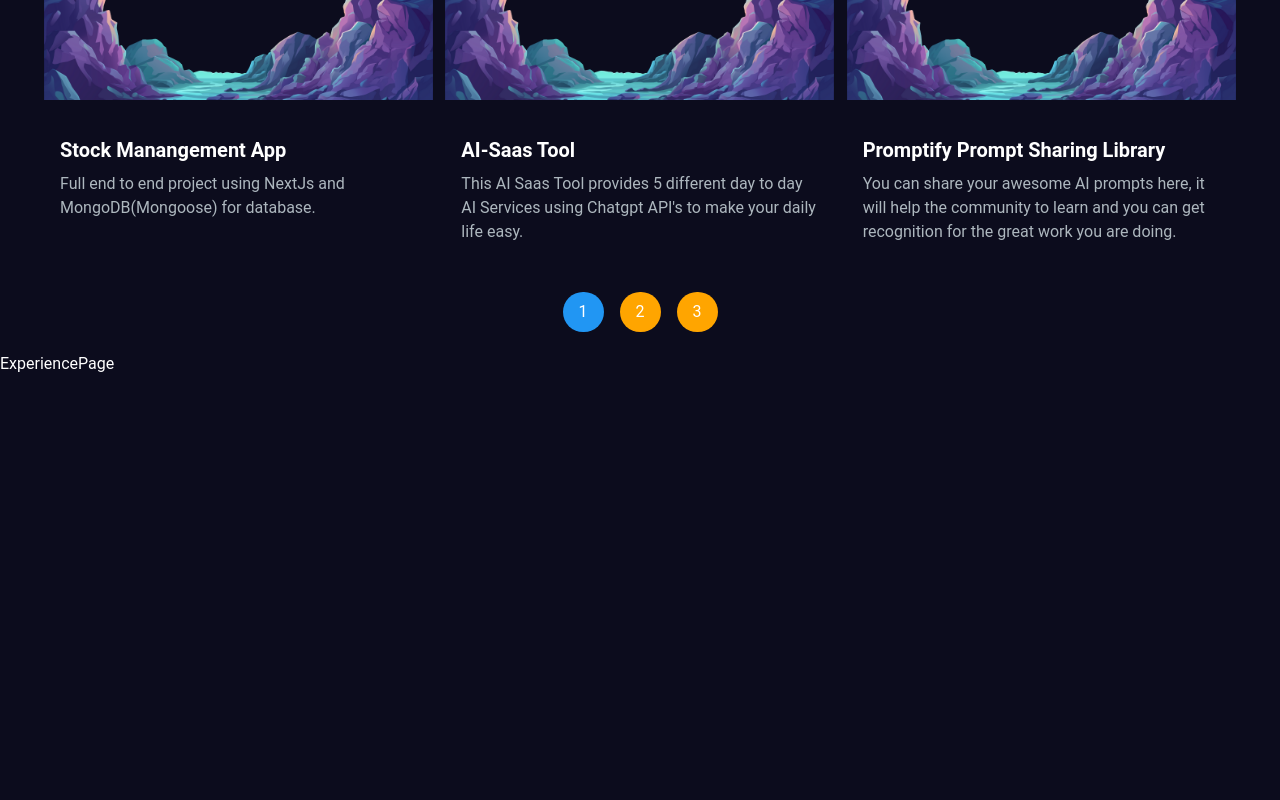
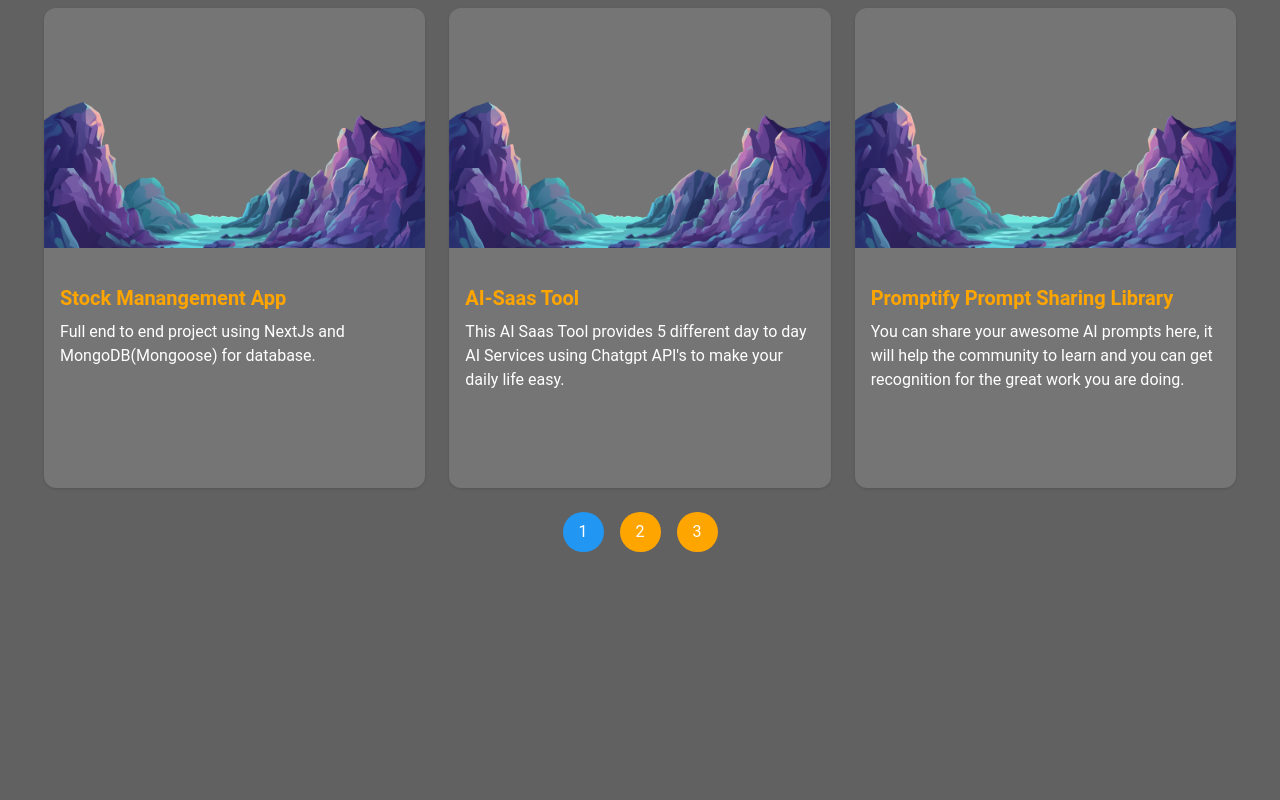
Before and after one commit to aswanthnarayan/Portfolio, a React (Vite) app: page / in a window 1280 px wide. Shown: the part 2180-2980 px from the top of the page. Built offline with nearby package versions, Linux system fonts and the light colour scheme.

Commit message:
minor css changes for project card

```diff
--- a/src/App.jsx
+++ b/src/App.jsx
@@ -34,8 +34,8 @@ function App() {
 
   return (
     // bg-[#0c0c1D]
-    <div className="bg-[#0c0c1D]">
-      <ParticleBg/>
+    <div className="bg-gray-700">
+      {/* <ParticleBg/>  */}
       <div className="max-w-screen relative z-1 text-white flex flex-col">
         <AOSWrapper>
         <Navbar />
--- a/src/components/ProjectCard.jsx
+++ b/src/components/ProjectCard.jsx
@@ -1,21 +1,26 @@
 import React from "react";
-
+import { motion } from "framer-motion";
 const ProjectCard = ({ imgUrl, title, description, gitUrl, previewUrl,delay }) => {
 
   // const delay = 100 * index;
   return (
-    <div data-aos="fade-down" data-aos-delay={delay} data-aos-duration = "700" className="">
+    <motion.div
+    initial={{ opacity: 0, scale: 0.9 }}
+        animate={{ opacity: 1, scale: 1 }}
+        whileHover={{ scale: 1.03 }}
+        transition={{ ease: "easeIn" }}
+    data-aos="fade-down" data-aos-delay={delay}  className="h-[400px] md:h-[450px] lg:h-[480px]  rounded-xl shadow bg-gray-600">
       <div
 
-        className="h-52 md:h-62 rounded-t-xl relative group"
+        className="h-2/4 rounded-t-xl relative group"
         style={{
           background: `url(${imgUrl})`,
           backgroundSize: "100% 100%",
           backgroundRepeat: "no-repeat",
-          objectFit:"cover"
+          objectFit:"cover",
         }}
       >
-        <div className="overlay items-center justify-center absolute top-0 left-0 w-full h-full bg-white bg-opacity-80 backdrop-filter backdrop-blur-sm hidden group-hover:flex transition-all duration-500">
+        <div className="overlay items-center justify-center absolute top-0 left-0 w-full h-full bg-gray-400 bg-opacity-80 backdrop-filter backdrop-blur-sm hidden group-hover:flex transition-all duration-500">
           <a href={gitUrl} target="_blank" className="h-14 w-14 mr-2 border-2 relative rounded-full border-[#babec0] hover:border-white group/a">
             <img src="/github.png" className="h-10 w-10 text-[#ADB7BE] absolute top-1/2 left-1/2 transform -translate-x-1/2 -translate-y-1/2  cursor-pointer group-hover/a:text-white" />
           </a>
@@ -25,10 +30,10 @@ const ProjectCard = ({ imgUrl, title, description, gitUrl, previewUrl,delay }) =
         </div>
       </div>
       <div className="text-white rounded-b-xl mt-3  py-6 px-4">
-        <h5 className="text-xl font-semibold mb-2">{title}</h5>
-        <p className="text-[#ADB7BE]">{description}</p>
+        <h5 className="text-xl font-semibold mb-2 text-[#FFA500]">{title}</h5>
+        <p className="text-white line-clamp-3 md:line-clamp-4">{description}</p>
       </div>
-    </div>
+    </motion.div>
   );
 };
 
--- a/src/pages/ExperiencePage.jsx
+++ b/src/pages/ExperiencePage.jsx
@@ -2,7 +2,12 @@ import React from 'react'
 
 function ExperiencePage() {
   return (
-    <div id='experience' className='h-screen'>ExperiencePage</div>
+    <div id='experience' className='min-h-screen w-full flex'>
+      <div>
+
+      </div>
+
+    </div>
   )
 }
 
--- a/src/pages/ProjectsPage.jsx
+++ b/src/pages/ProjectsPage.jsx
@@ -142,7 +142,7 @@ const ProjectsPage = () => {
         My Personal Projects
       </h2>
 
-      <ul className="p-3 flex flex-col gap-3 md:grid md:grid-cols-3 md:p-6">
+      <ul className="p-3 flex flex-col gap-3 md:grid md:grid-cols-3 md:p-6 md:gap-6">
         {currentProjects.map((project, index) => (
           <li key={index}>
             <ProjectCard
@@ -158,7 +158,7 @@ const ProjectsPage = () => {
       </ul>
 
       {/* Pagination */}
-      <div className="flex justify-center">
+      <div className="flex justify-center ">
         {Array.from({ length: Math.ceil(projectsData.length / projectsPerPage) }, (_, index) => (
           <button
             key={index}
```
